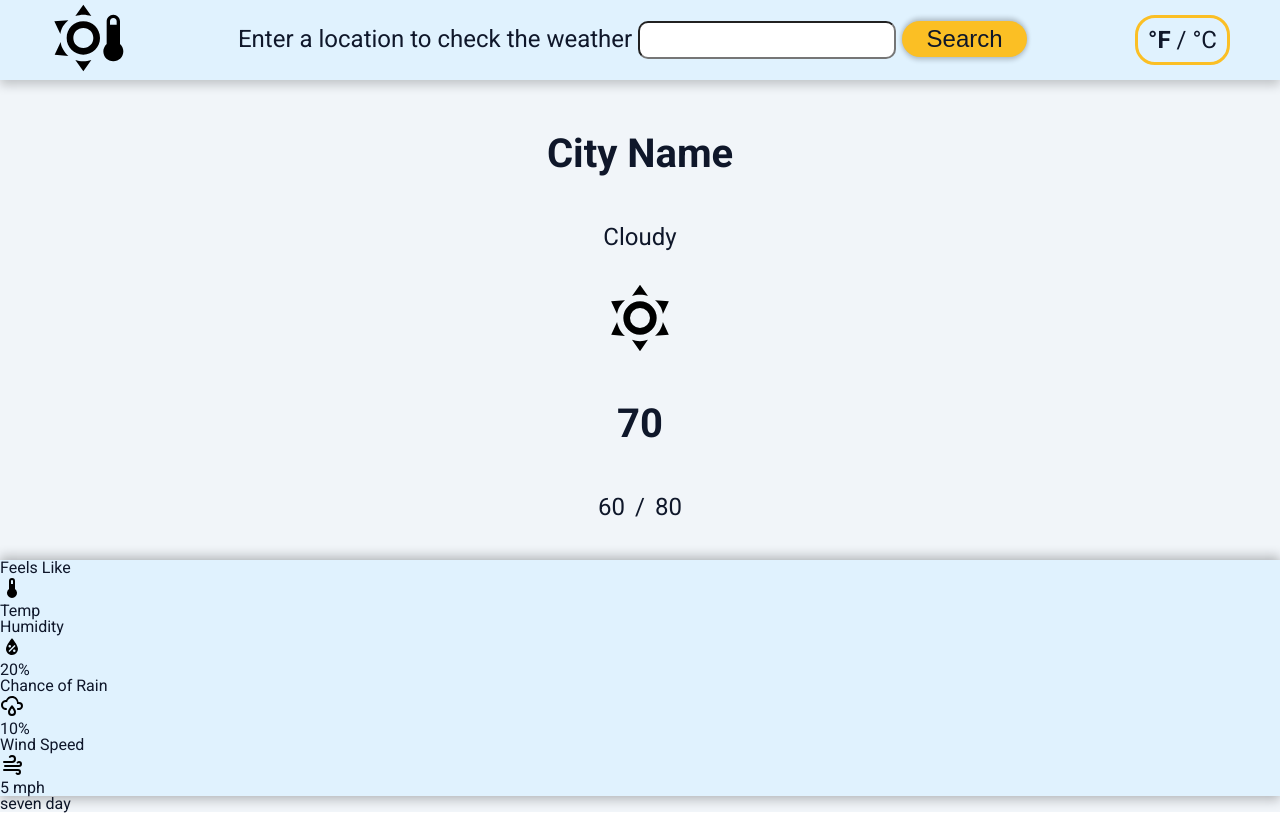
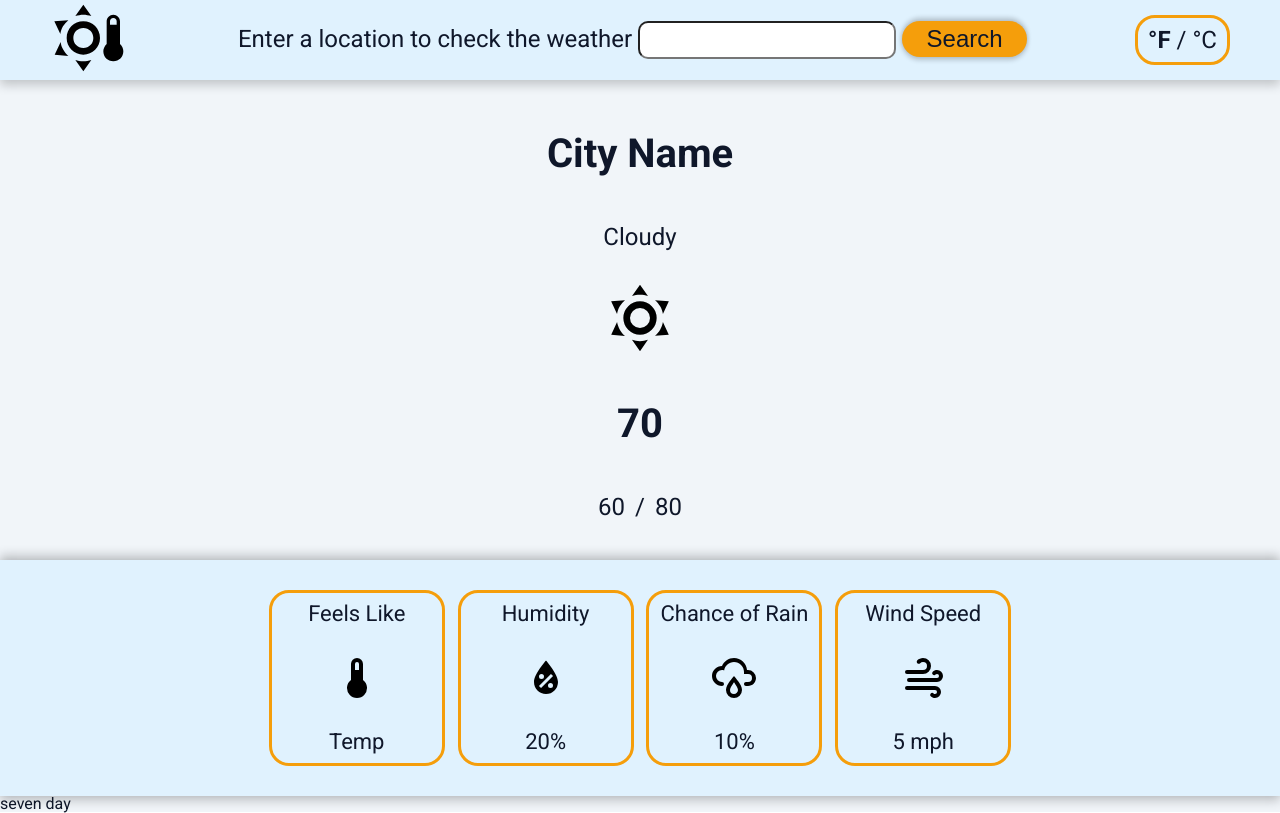
Before and after one commit to jasondewese/odin-weather-app, a website built with webpack: page dist/index.html in a window 1280 px wide. Built offline with Linux system fonts and the light colour scheme.

Commit message:
Add weather details style

```diff
--- a/src/style.css
+++ b/src/style.css
@@ -42,7 +42,7 @@ header input {
 header form button {
     border: none;
     border-radius: 20px;
-    background-color: #fbbf24;
+    background-color: #f59e0b;
     color: #0f172a;
     height: 2.25rem;
     width: 125px;
@@ -51,7 +51,7 @@ header form button {
 }
 
 .units-wrapper {
-    border: 3px solid #fbbf24;
+    border: 3px solid #f59e0b;
     border-radius: 20px;
 
     padding: 10px;
@@ -99,14 +99,44 @@ main {
 
 /*****end style main*****/
 
+/*****style weather details*****/
 .weather-details {
-
+    padding: 30px 20% 30px 20%;
     background-color: #e0f2fe;
     box-shadow: 0px 5px 10px rgba(0,0,0,0.2), 0px -5px 10px rgba(0,0,0,0.2);
-    z-index:1;
+    z-index: 1;
+    font-size: 22px;
 }
 
+.weather-details-wrapper {
+    display: flex;
+    align-items: center;
+    justify-content: space-evenly;
+    background-color: #e0f2fe;
+    height: 100%;
+}
+
+.weather-details-wrapper > div {
+    width: 150px;
+    height: 150px;
+    padding: 10px;
+    display: flex;
+    flex-direction: column;
+    align-items: center;
+    justify-content: space-between;
+    border: 3px solid #f59e0b;
+    border-radius: 20px;
+}
+
+.weather-details img {
+    width: 3rem;
+}
+
+/*****end style weather details*****/
+
+/*****style seven day forecast*****/
 .seven-day {
 
     background-color: #f1f5f9;
 }
+/*****end style seven day forecast*****/
```
Also changed, not shown: dist/main.js.
